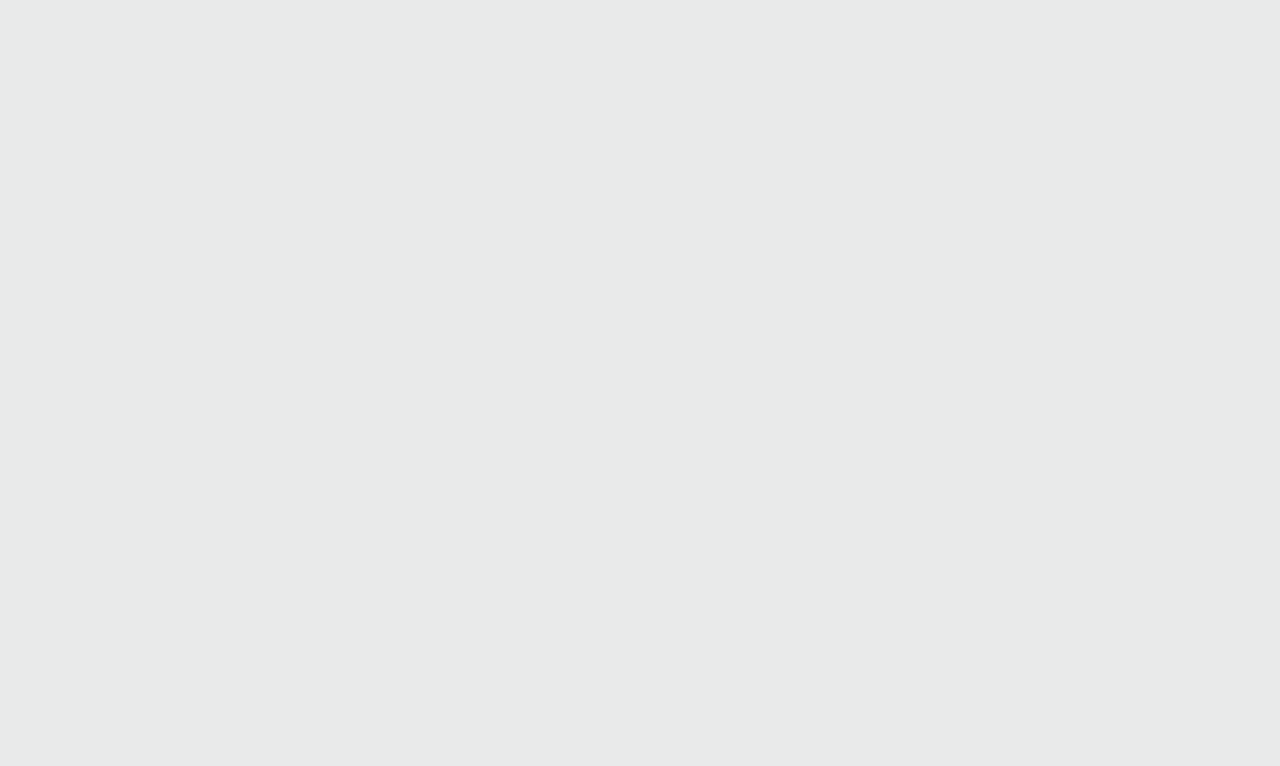
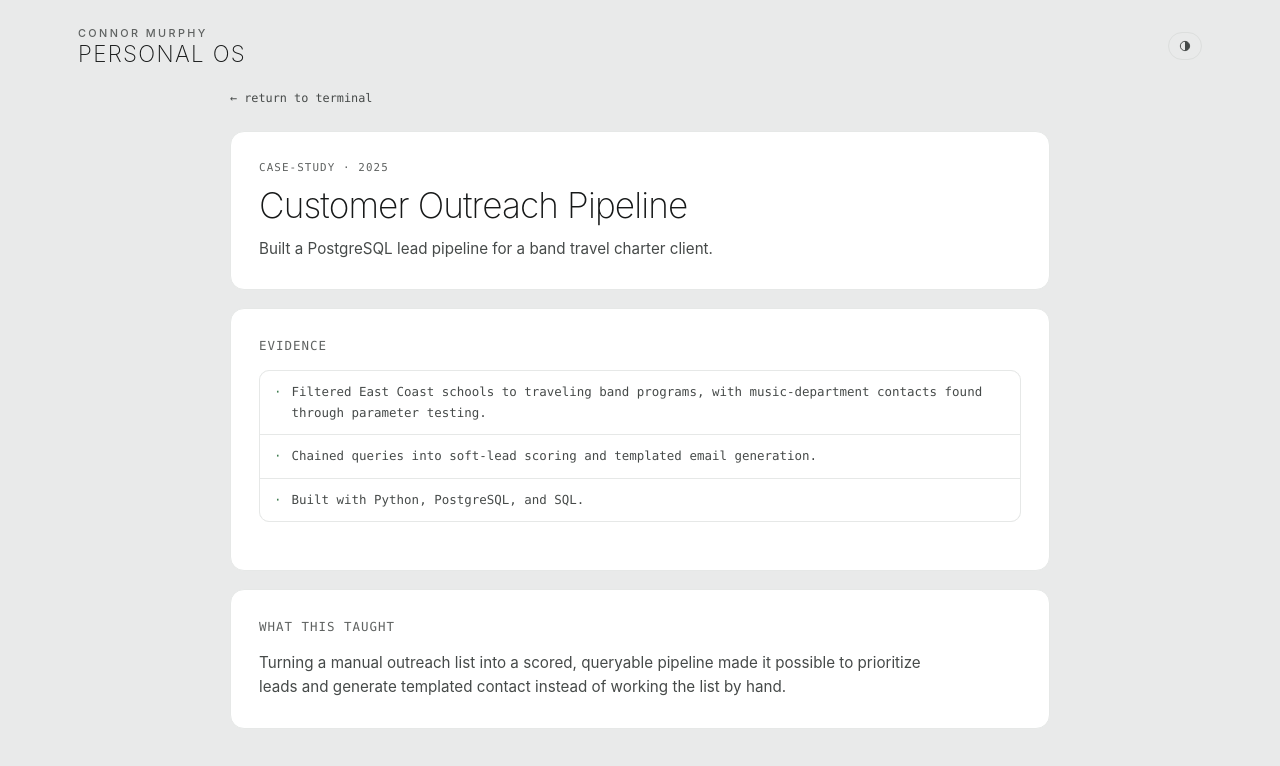
Before and after one commit to cmurphy1140/personal-os, a Next.js app: page /work/band-charter-outreach in a window 1280 px wide. Before the commit this address had no page. Shown: the top 766 px of the page. Built offline with nearby package versions, Linux system fonts and the light colour scheme.

Commit message:
feat: add Mac hardening, outreach and Catch 5 project pages

```diff
--- a/src/data/destinations.ts
+++ b/src/data/destinations.ts
@@ -58,6 +58,62 @@ export const destinations = [
     verified: true,
   },
   {
+    slug: "mac-hardening",
+    title: "Mac Hardening and Automation",
+    shortTitle: "Mac Hardening",
+    kind: "case-study",
+    href: "/work/mac-hardening",
+    summary:
+      "Audited and cleaned a macOS system end to end, then scripted its weekly maintenance.",
+    status: "Complete, 2026",
+    evidence: [
+      "Removed 34 orphaned launch items left behind by uninstalled software.",
+      "Migrated Homebrew to its native arm64 install.",
+      "Reclaimed 89 GiB of storage.",
+      "Scripted weekly maintenance with launchd.",
+    ],
+    learning:
+      "Cleaning up a machine starts with measuring it: I inventoried every startup item and gigabyte before removing anything, so each change could be explained and undone.",
+    verified: true,
+  },
+  {
+    slug: "band-charter-outreach",
+    title: "Customer Outreach Pipeline",
+    shortTitle: "Outreach Pipeline",
+    kind: "case-study",
+    href: "/work/band-charter-outreach",
+    summary:
+      "Built a PostgreSQL lead pipeline for a band travel charter client.",
+    status: "2025",
+    evidence: [
+      "Filtered East Coast schools to traveling band programs, with music-department contacts found through parameter testing.",
+      "Chained queries into soft-lead scoring and templated email generation.",
+      "Built with Python, PostgreSQL, and SQL.",
+    ],
+    learning:
+      "Turning a manual outreach list into a scored, queryable pipeline made it possible to prioritize leads and generate templated contact instead of working the list by hand.",
+    verified: false,
+  },
+  {
+    slug: "catch-5",
+    title: "Catch 5 — iOS Card Game and Learning App",
+    shortTitle: "Catch 5",
+    kind: "case-study",
+    href: "/work/catch-5",
+    summary:
+      "Developing a Swift/SwiftUI app for playing and learning Catch 5, with a standalone rules engine, computer opponents, interactive tutorials, strategy explanations, and save/resume functionality.",
+    status: "In development",
+    evidence: [
+      "Standalone rules engine separated from the app UI.",
+      "Computer opponents for solo play.",
+      "Interactive tutorials and strategy explanations for learning the game.",
+      "Save/resume functionality.",
+    ],
+    learning:
+      "Separating the rules engine from the interface let the same game logic drive both play and the interactive tutorials, instead of duplicating rules in each.",
+    verified: false,
+  },
+  {
     slug: "resume",
     title: "Resume",
     shortTitle: "Resume",
```
